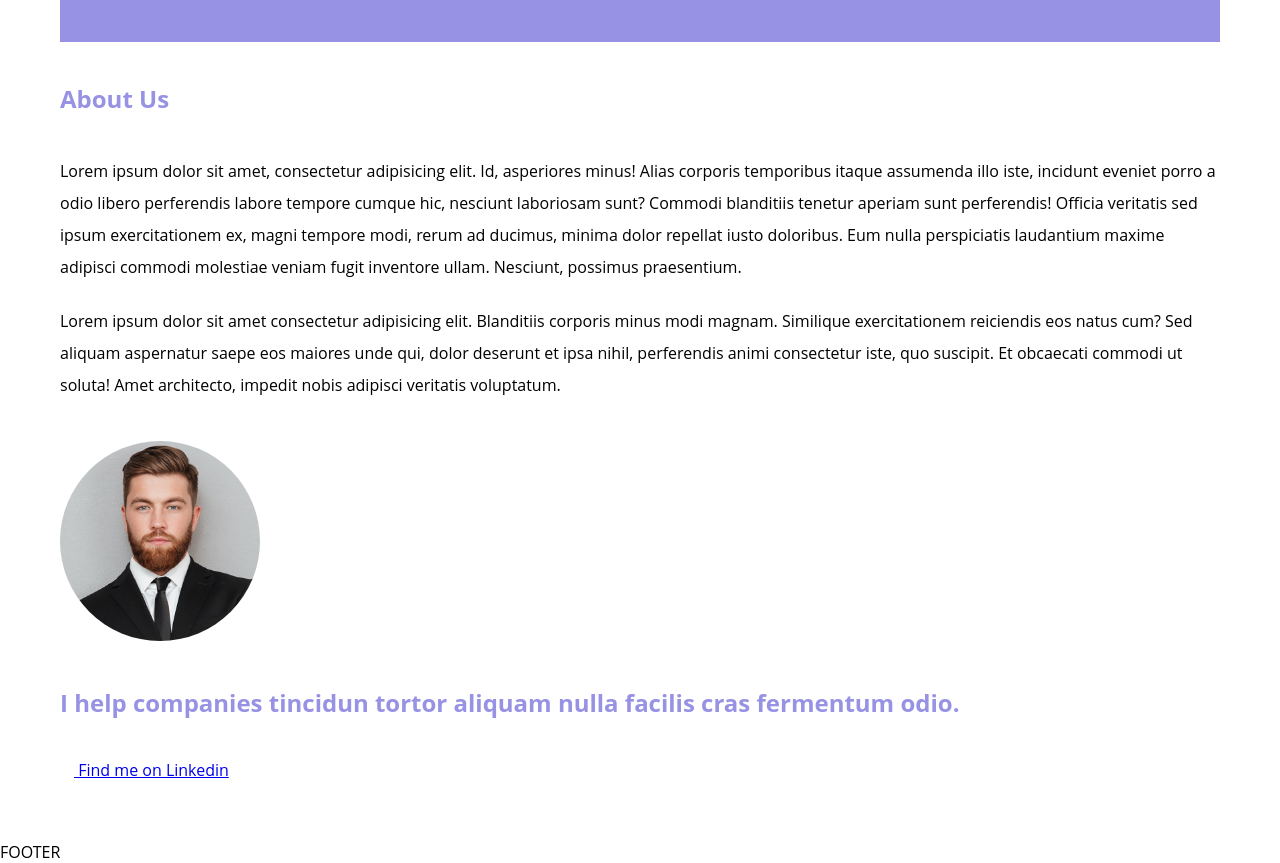
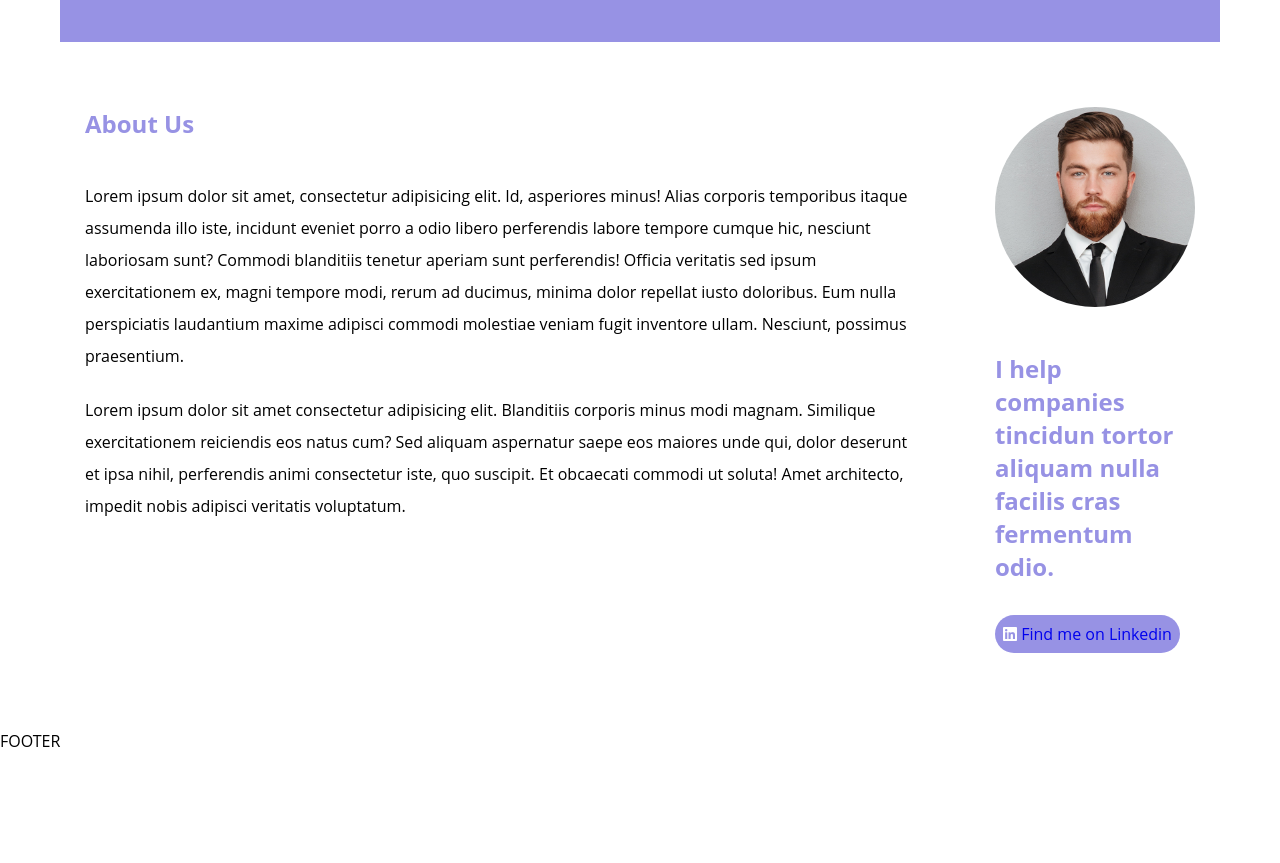
Before and after one commit to martinaapalazzi/htmlcss-responsive-layout, a plain HTML site: page index.html in a window 1280 px wide. Shown: the part 4102-4965 px from the top of the page. After the commit the page ends 4854 px from the top, so only its background shows below. Drawn offline with Linux system fonts and the light colour scheme.

Commit message:
section 5 tablet & desktop finished

```diff
--- a/style.css
+++ b/style.css
@@ -213,6 +213,10 @@ p {
 
 /* 5 SECTION */
 
+.about-us-container {
+    padding: 25px;
+}
+
 .about-us-one div,
 .about-us-two div {
     margin-bottom: 40px;
@@ -228,6 +232,13 @@ p {
     height: 200px;
     border-radius: 50%;
     object-fit: cover;
+}
+
+.about-us-two a {
+    background-color: #9792e4;
+    text-decoration: none;
+    padding: 8px;
+    border-radius: 20px;
 }
 
 /* FOOTER */
@@ -284,6 +295,14 @@ p {
     .benefit-card-container {
         display: flex;
         flex-wrap: wrap;
+    }
+
+    .about-us-container {
+        display: flex;
+    }
+
+    .about-us-one {
+        margin-right: 70px;
     }
 
 }
```
